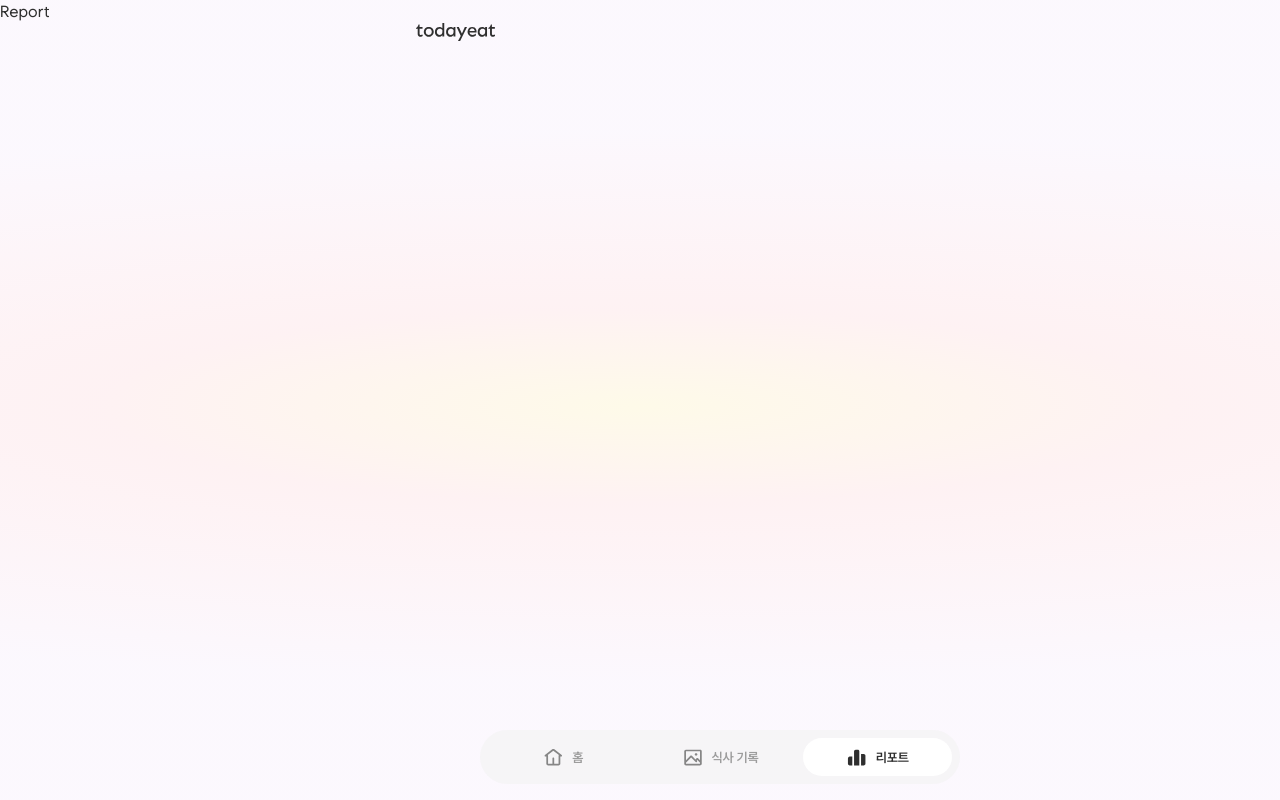
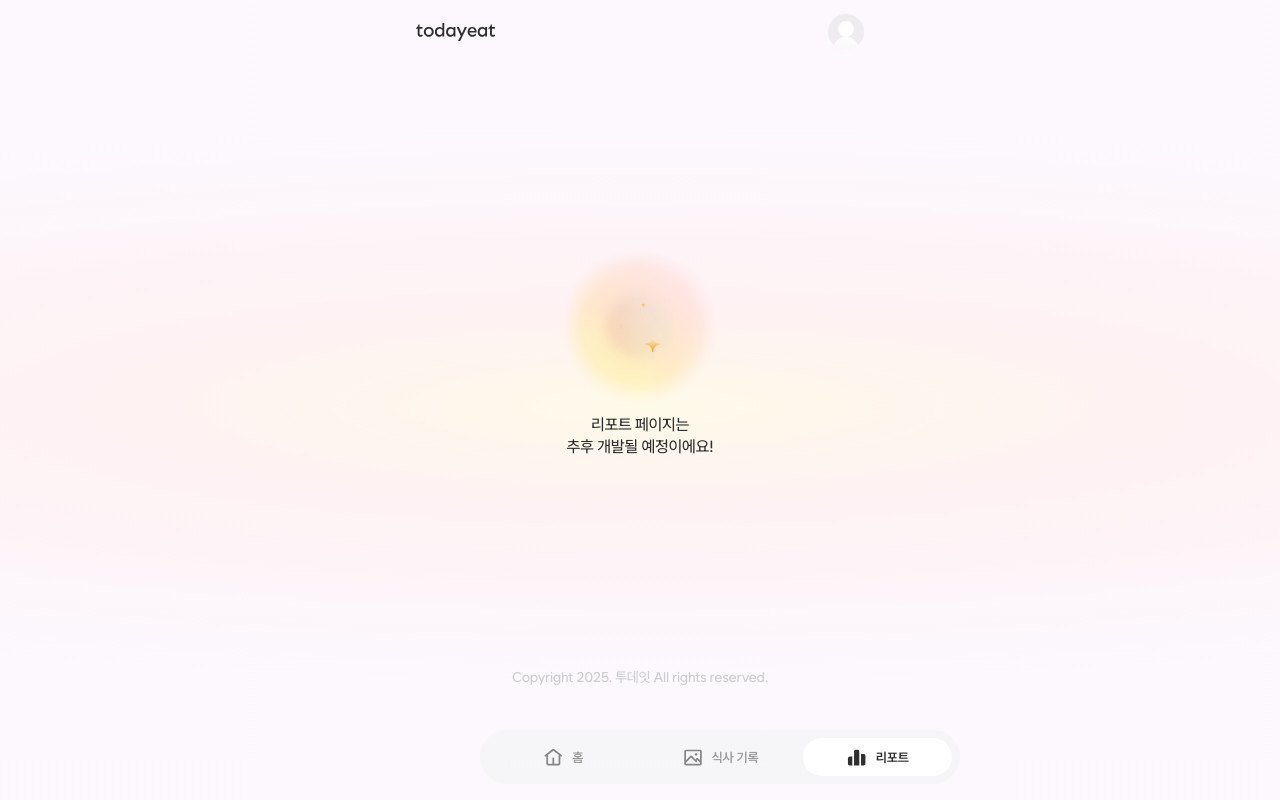
Before and after one commit to llddang/todayeat, a Next.js app: page /report in a window 1280 px wide. Built offline with nearby package versions, Linux system fonts and the light colour scheme; no server answers.

Commit message:
design:#140 임시 리포트 페이지 구현

```diff
--- a/src/app/(client)/report/layout.tsx
+++ b/src/app/(client)/report/layout.tsx
@@ -1,5 +1,6 @@
-import Header from '@/components/layouts/header';
 import GlobalNavigationBar from '@/components/layouts/global-navigation-bar';
+import HeaderWithProfile from '@/components/layouts/header-with-profile';
+import Footer from '@/components/commons/footer';
 
 const Layout = ({
   children
@@ -7,11 +8,14 @@ const Layout = ({
   children: React.ReactNode;
 }>) => {
   return (
-    <>
-      <Header />
-      {children}
+    <div className="temp-layout">
+      <HeaderWithProfile />
+      <div className="p-layout">
+        <main>{children}</main>
+        <Footer />
+      </div>
       <GlobalNavigationBar />
-    </>
+    </div>
   );
 };
 
--- a/src/app/(client)/report/page.tsx
+++ b/src/app/(client)/report/page.tsx
@@ -1,5 +1,23 @@
+'use client';
+import { Typography } from '@/components/ui/typography';
+import dynamic from 'next/dynamic';
+
+const SetGoalAiLoaderLottie = dynamic(() => import('@/components/_set-goal/set-goal-ai-loader-lottie'), {
+  ssr: false
+});
+
 const Report = () => {
-  return <div>Report</div>;
+  return (
+    <div className="relative flex h-[calc(100vh-14rem)] w-full items-center">
+      <div className="flex w-full flex-col items-center gap-2 text-center">
+        <SetGoalAiLoaderLottie />
+        <Typography>
+          리포트 페이지는 <br />
+          추후 개발될 예정이에요!
+        </Typography>
+      </div>
+    </div>
+  );
 };
 
 export default Report;
```
